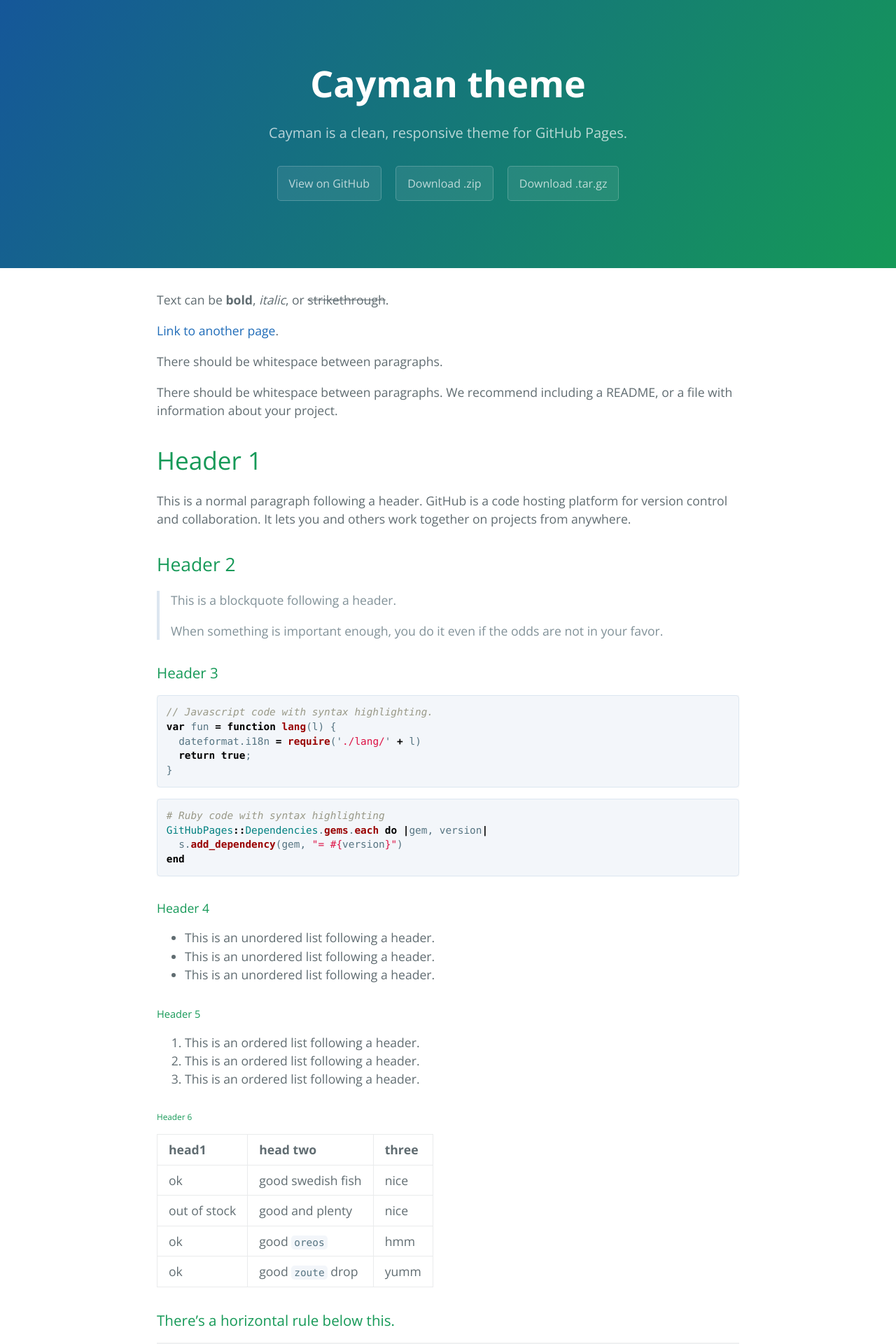
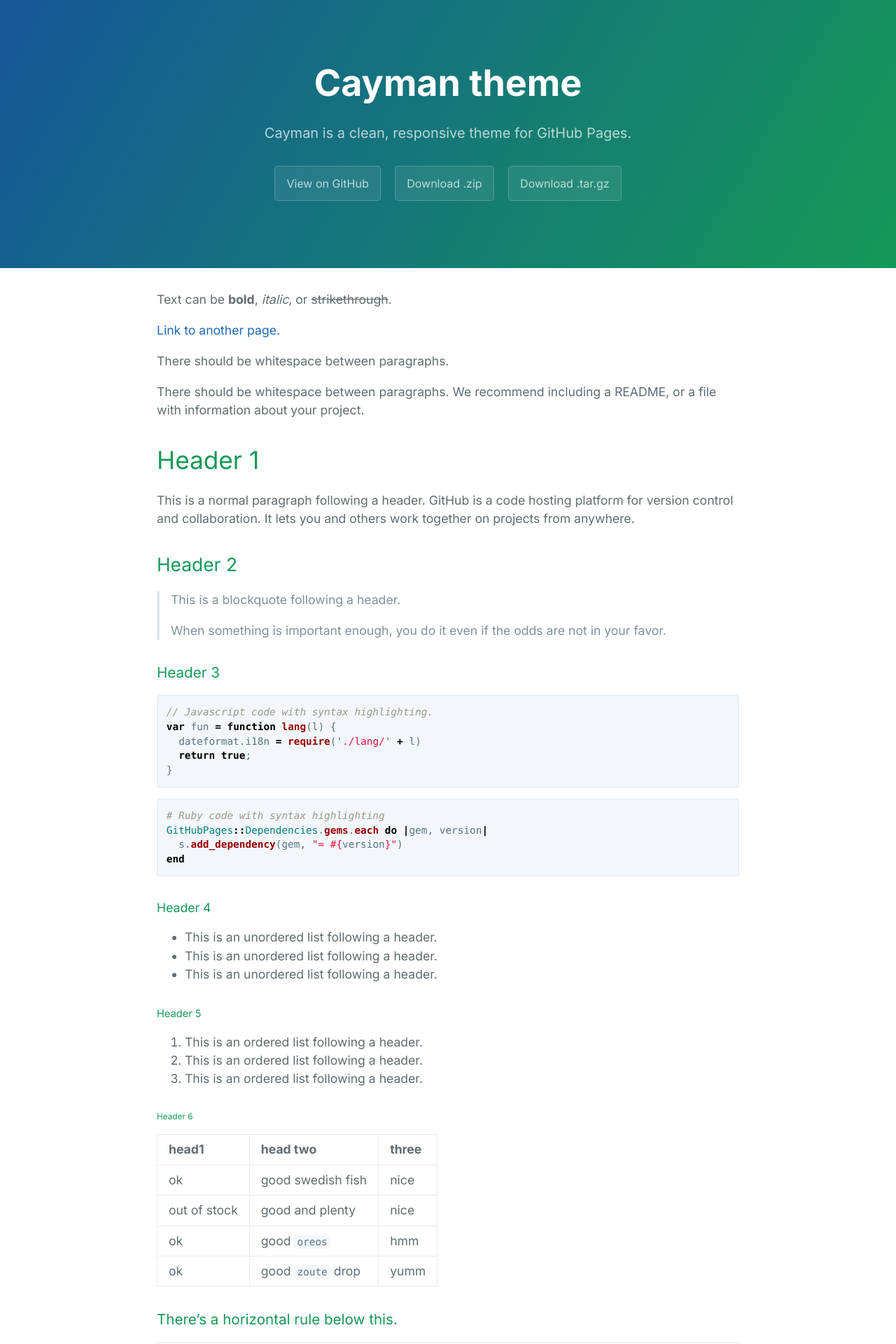
Before and after one commit to krlmnz/krlmnz, a Jekyll site: the page built from index.md, in a window 1280 px wide. Shown: the top 1920 px of the page at 70% size. Built offline with Jekyll 4.4.1, drawn with Linux system fonts in a browser that asks for light colours.

Commit message:
Update style.scss

```diff
--- a/assets/css/style.scss
+++ b/assets/css/style.scss
@@ -2,3 +2,7 @@
 ---
 
 @import 'jekyll-theme-cayman';
+
+body {
+font-family: 'Inter', sans-serif;
+}
```
